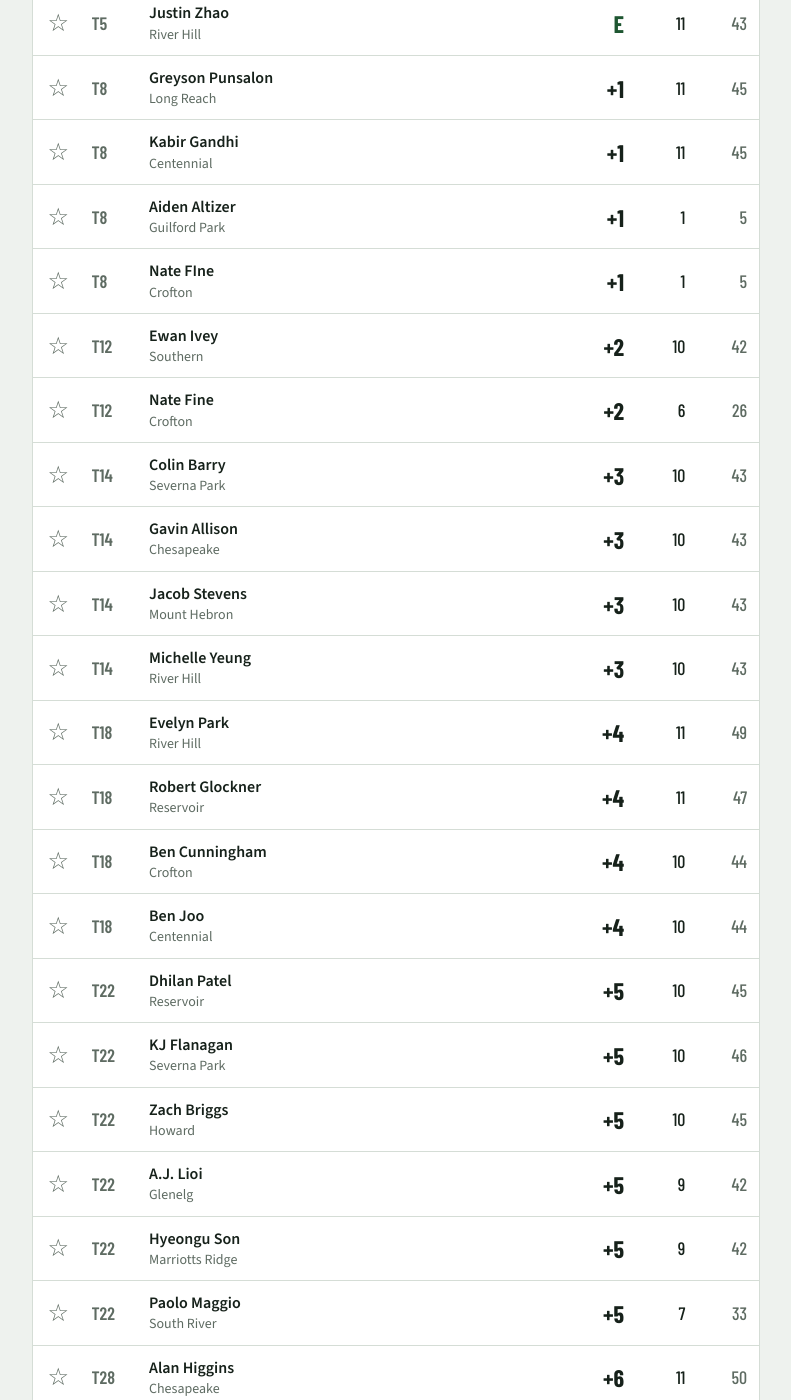
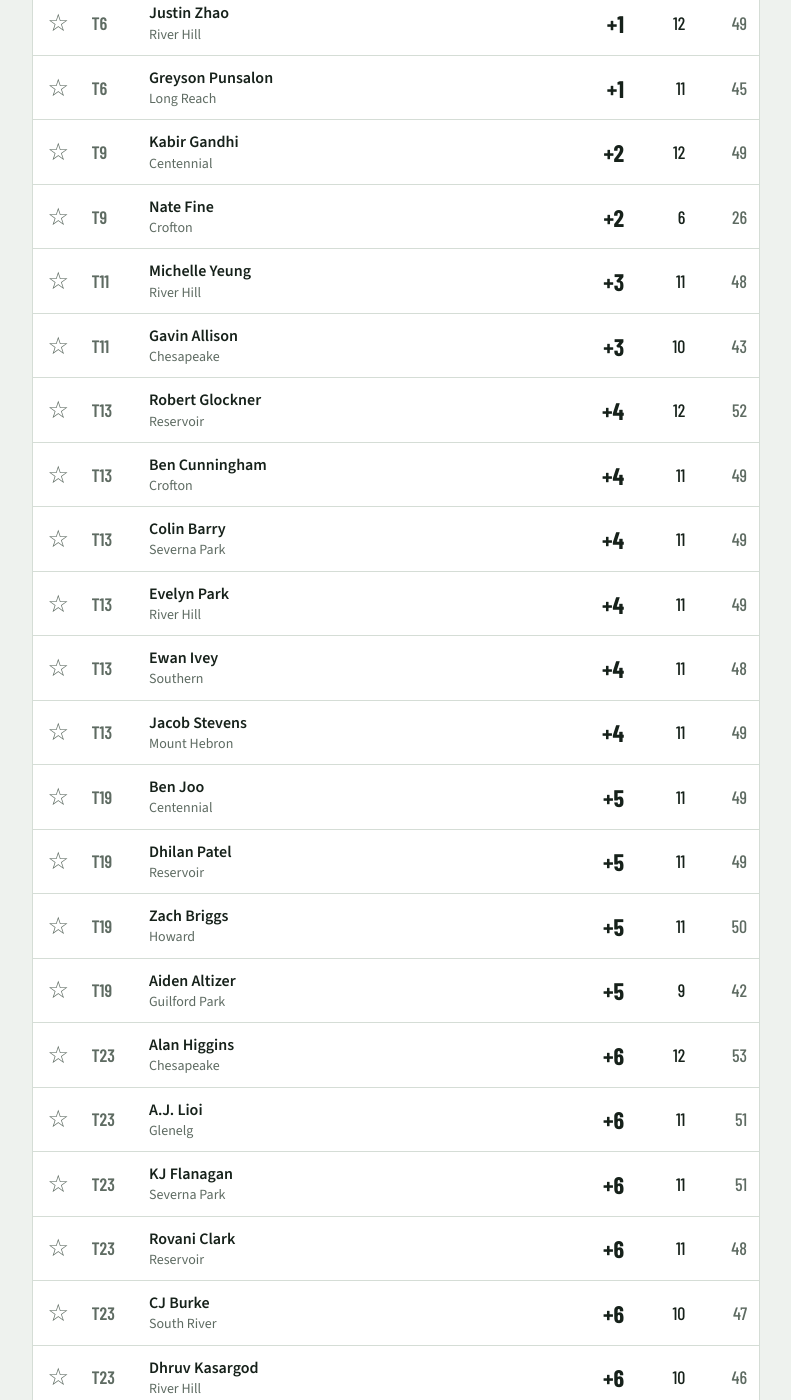
Before and after one commit to pjb3/aacps-golf, a Jekyll site: the page built from _events/2026-10-12-district-championship.md, in a window 1280 px wide and 1400 px high, scrolled down 671 px. Shown: the whole window, without its empty margins (244-1035 px from the left). Built offline with Jekyll 4.4.1, drawn with Linux system fonts in a browser that asks for light colours; some of the changed text lies outside the part shown.

Commit message:
Update scores and events

```diff
--- a/_data/scores/2026-10-12-district-championship.json
+++ b/_data/scores/2026-10-12-district-championship.json
@@ -1,5 +1,5 @@
 {
-  "updated": "2026-10-12T12:01:08-04:00",
+  "updated": "2026-10-12T12:11:09-04:00",
   "players": [
     {
       "name": "Davis Balderson",
@@ -16,7 +16,8 @@
         "8": 3,
         "9": 5,
         "10": 7,
-        "11": 4
+        "11": 4,
+        "12": 6
       },
       "gender": "M",
       "team": true
@@ -36,7 +37,8 @@
         "8": 3,
         "9": 4,
         "10": 4,
-        "11": 3
+        "11": 3,
+        "12": 5
       },
       "gender": "M",
       "team": true
@@ -56,7 +58,8 @@
         "8": 3,
         "9": 5,
         "10": 4,
-        "11": 4
+        "11": 4,
+        "12": 5
       },
       "gender": "M",
       "team": true
@@ -76,7 +79,8 @@
         "8": 3,
         "9": 4,
         "10": 4,
-        "11": 3
+        "11": 3,
+        "12": 6
       },
       "gender": "M",
       "team": true
@@ -172,6 +176,7 @@
         "8": 3,
         "9": 5,
         "10": 5,
+        "11": 3,
         "18": 4
       },
       "gender": "M",
@@ -192,6 +197,7 @@
         "8": 6,
         "9": 5,
         "10": 6,
+        "11": 3,
         "18": 4
       },
       "gender": "M",
@@ -212,6 +218,7 @@
         "8": 3,
         "9": 4,
         "10": 5,
+        "11": 3,
         "18": 4
       },
       "gender": "M",
@@ -232,6 +239,7 @@
         "8": 4,
         "9": 5,
         "10": 5,
+        "11": 4,
         "18": 4
       },
       "gender": "M",
@@ -251,6 +259,7 @@
         "7": 5,
         "8": 5,
         "9": 6,
+        "10": 6,
         "18": 5
       },
       "gender": "M",
@@ -270,6 +279,7 @@
         "7": 4,
         "8": 3,
         "9": 5,
+        "10": 5,
         "18": 5
       },
       "gender": "M",
@@ -289,6 +299,7 @@
         "7": 3,
         "8": 3,
         "9": 5,
+        "10": 6,
         "18": 4
       },
       "gender": "M",
@@ -308,6 +319,7 @@
         "7": 5,
         "8": 4,
         "9": 5,
+        "10": 4,
         "18": 4
       },
       "gender": "M",
@@ -326,6 +338,7 @@
         "6": 4,
         "7": 5,
         "8": 3,
+        "9": 5,
         "17": 6,
         "18": 7
       },
@@ -345,6 +358,7 @@
         "6": 4,
         "7": 4,
         "8": 3,
+        "9": 6,
         "17": 5,
         "18": 5
       },
@@ -364,6 +378,7 @@
         "6": 4,
         "7": 4,
         "8": 3,
+        "9": 4,
         "17": 5,
         "18": 4
       },
@@ -383,6 +398,7 @@
         "6": 6,
         "7": 7,
         "8": 3,
+        "9": 5,
         "17": 4,
         "18": 5
       },
@@ -402,6 +418,7 @@
         "6": 4,
         "7": 4,
         "8": 5,
+        "9": 6,
         "17": 4,
         "18": 4
       },
@@ -421,6 +438,7 @@
         "6": 4,
         "7": 4,
         "8": 3,
+        "9": 5,
         "17": 5,
         "18": 5
       },
@@ -439,6 +457,8 @@
         "5": 4,
         "6": 5,
         "7": 8,
+        "8": 4,
+        "9": 9,
         "17": 6,
         "18": 6
       },
@@ -457,6 +477,8 @@
         "5": 3,
         "6": 4,
         "7": 6,
+        "8": 3,
+        "9": 6,
         "17": 6,
         "18": 5
       },
@@ -709,6 +731,7 @@
         "4": 6,
         "5": 6,
         "6": 5,
+        "7": 8,
         "15": 4,
         "16": 7,
         "17": 6,
@@ -728,6 +751,7 @@
         "4": 4,
         "5": 6,
         "6": 5,
+        "7": 5,
         "15": 6,
         "16": 5,
         "17": 7,
@@ -747,6 +771,7 @@
         "4": 4,
         "5": 5,
         "6": 4,
+        "7": 5,
         "15": 4,
         "16": 5,
         "17": 5,
@@ -766,6 +791,7 @@
         "4": 4,
         "5": 3,
         "6": 5,
+        "7": 5,
         "15": 4,
         "16": 7,
         "17": 7,
@@ -859,6 +885,7 @@
         "2": 7,
         "3": 5,
         "4": 4,
+        "5": 4,
         "14": 3,
         "15": 5,
         "16": 4,
@@ -877,6 +904,7 @@
         "2": 7,
         "3": 5,
         "4": 5,
+        "5": 4,
         "14": 3,
         "15": 4,
         "16": 4,
@@ -895,6 +923,7 @@
         "2": 5,
         "3": 6,
         "4": 5,
+        "5": 3,
         "14": 4,
         "15": 5,
         "16": 4,
@@ -913,6 +942,7 @@
         "2": 5,
         "3": 5,
         "4": 4,
+        "5": 5,
         "14": 4,
         "15": 5,
         "16": 8,
@@ -1000,6 +1030,8 @@
       "group": "13B",
       "scores": {
         "1": 5,
+        "2": 5,
+        "3": 6,
         "13": 6,
         "14": 3,
         "15": 4,
@@ -1016,6 +1048,8 @@
       "group": "13B",
       "scores": {
         "1": 6,
+        "2": 6,
+        "3": 5,
         "13": 5,
         "14": 5,
         "15": 5,
@@ -1031,7 +1065,9 @@
       "school": "Crofton",
       "group": "13B",
       "scores": {
-        "1": 5
+        "1": 5,
+        "2": 6,
+        "3": 8
       },
       "gender": "M",
       "team": true
@@ -1041,7 +1077,15 @@
       "school": "Guilford Park",
       "group": "13B",
       "scores": {
-        "1": 5
+        "1": 5,
+        "2": 5,
+        "3": 5,
+        "13": 5,
+        "14": 2,
+        "15": 4,
+        "16": 6,
+        "17": 5,
+        "18": 5
       },
       "gender": "M",
       "team": true
@@ -1147,6 +1191,7 @@
       "group": "10B",
       "scores": {
         "1": 4,
+        "2": 5,
         "10": 4,
         "11": 3,
         "12": 6,
@@ -1166,6 +1211,7 @@
       "group": "10B",
       "scores": {
         "1": 6,
+        "2": 5,
         "10": 5,
         "11": 3,
         "12": 7,
@@ -1185,6 +1231,7 @@
       "group": "10B",
       "scores": {
         "1": 6,
+        "2": 6,
         "10": 7,
         "11": 3,
         "12": 5,
@@ -1204,6 +1251,7 @@
       "group": "10B",
       "scores": {
         "1": 6,
+        "2": 15,
         "10": 9,
         "11": 9,
         "12": 9,
@@ -1387,7 +1435,8 @@
         "14": 3,
         "15": 6,
         "16": 5,
-        "17": 7
+        "17": 7,
+        "18": 5
       },
       "gender": "F",
       "team": false
@@ -1406,7 +1455,8 @@
         "14": 3,
         "15": 7,
         "16": 5,
-        "17": 10
+        "17": 10,
+        "18": 7
       },
       "gender": "F",
       "team": true
@@ -1425,7 +1475,8 @@
         "14": 4,
         "15": 6,
         "16": 5,
-        "17": 6
+        "17": 6,
+        "18": 6
       },
       "gender": "F",
       "team": false
@@ -1444,7 +1495,8 @@
         "14": 6,
         "15": 6,
         "16": 6,
-        "17": 7
+        "17": 7,
+        "18": 6
       },
       "gender": "F",
       "team": false
@@ -1763,7 +1815,8 @@
         "11": 3,
         "12": 8,
         "13": 5,
-        "14": 3
+        "14": 3,
+        "15": 6
       },
       "gender": "M",
       "team": false
@@ -1782,7 +1835,8 @@
         "11": 4,
         "12": 8,
         "13": 7,
-        "14": 4
+        "14": 4,
+        "15": 5
       },
       "gender": "M",
       "team": true
@@ -1801,7 +1855,8 @@
         "11": 3,
         "12": 9,
         "13": 4,
-        "14": 3
+        "14": 3,
+        "15": 4
       },
       "gender": "M",
       "team": true
```
